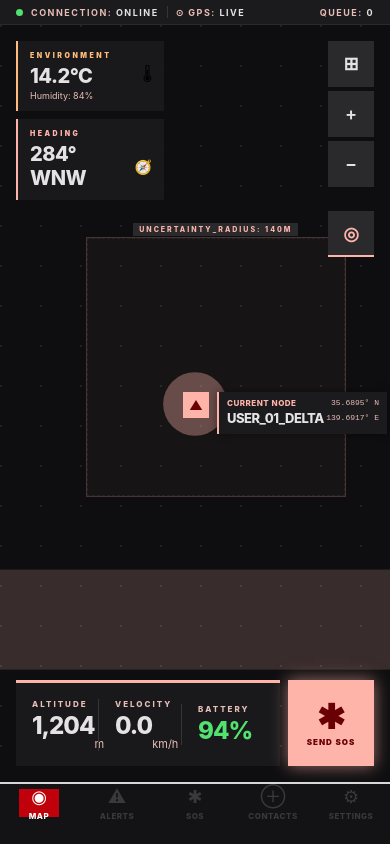
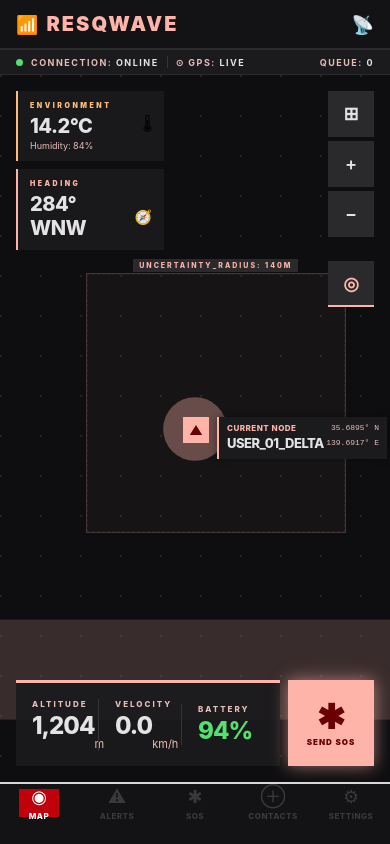
Before and after one commit to Sanchali-rif/ResQWave, a React Native app: screen / in a window 390 px wide. Built offline with nearby package versions, Linux system fonts and the light colour scheme.

Commit message:
feat: initialize MapScreen component for main application view

```diff
--- a/src/screens/MapScreen.js
+++ b/src/screens/MapScreen.js
@@ -85,6 +85,8 @@ function UncertaintyRing() {
 // ─── GPS Marker ────────────────────────────────────────────────────────────────
 function GPSMarker() {
     const glow = useRef(new Animated.Value(1)).current;
+    const [showTag, setShowTag] = useState(true);
+
     useEffect(() => {
         Animated.loop(
             Animated.sequence([
@@ -93,16 +95,22 @@ function GPSMarker() {
             ])
         ).start();
     }, []);
+
     return (
-        <View style={styles.markerWrapper} pointerEvents="none">
+        <View style={styles.markerWrapper}>
             {/* Glow blob */}
-            <Animated.View style={[styles.markerGlow, { transform: [{ scale: glow }] }]} />
-            {/* Icon square */}
+            <Animated.View style={[styles.markerGlow, { transform: [{ scale: glow }] }]} pointerEvents="none" />
+
+            {/* Icon square - Interactive */}
+            <TouchableOpacity activeOpacity={0.8} onPress={() => setShowTag(!showTag)}>
                 <View style={styles.markerIcon}>
                     <Text style={styles.markerIconText}>▲</Text>
                 </View>
-            {/* Telemetry tag */}
-            <View style={styles.telemetryTag}>
+            </TouchableOpacity>
+
+            {/* Telemetry tag - Toggleable */}
+            {showTag && (
+                <View style={styles.telemetryTag} pointerEvents="none">
                     <View style={styles.tagRow}>
                         <Text style={styles.tagLabel}>Current Node</Text>
                         <Text style={styles.tagCoord}>35.6895° N</Text>
@@ -112,58 +120,100 @@ function GPSMarker() {
                         <Text style={styles.tagCoord}>139.6917° E</Text>
                     </View>
                 </View>
+            )}
         </View>
     );
 }
 
 // ─── Left Data Column ─────────────────────────────────────────────────────────
-function LeftColumn() {
+function LeftColumn({ onShowHud }) {
     return (
-        <View style={styles.leftColumn} pointerEvents="none">
+        <View style={styles.leftColumn}>
             {/* Environment */}
-            <View style={[styles.dataCard, { borderLeftColor: C.secondary }]}>
+            <TouchableOpacity
+                activeOpacity={0.7}
+                onPress={() => onShowHud("AMBIENT SENSORS: NOMINAL")}
+                style={[styles.dataCard, { borderLeftColor: C.secondary }]}
+            >
                 <Text style={[styles.dataCardLabel, { color: C.secondary }]}>Environment</Text>
                 <View style={styles.dataCardRow}>
                     <Text style={styles.dataCardValue}>14.2°C</Text>
                     <Text style={styles.dataCardIcon}>🌡</Text>
                 </View>
                 <Text style={styles.dataCardSub}>Humidity: 84%</Text>
-            </View>
+            </TouchableOpacity>
+
             {/* Heading */}
-            <View style={[styles.dataCard, { borderLeftColor: C.primary }]}>
+            <TouchableOpacity
+                activeOpacity={0.7}
+                onPress={() => onShowHud("MAGNETIC HEADING: 284°")}
+                style={[styles.dataCard, { borderLeftColor: C.primary }]}
+            >
                 <Text style={[styles.dataCardLabel, { color: C.primary }]}>Heading</Text>
                 <View style={styles.dataCardRow}>
                     <Text style={styles.dataCardValue}>284° WNW</Text>
                     <Text style={styles.dataCardIcon}>🧭</Text>
                 </View>
-            </View>
+            </TouchableOpacity>
         </View>
     );
 }
 
 // ─── Right Control Cluster ─────────────────────────────────────────────────────
-function RightCluster({ zoomAnim, zoomLevel, onZoom, onRecenter }) {
+function RightCluster({ onZoom, onRecenter }) {
     return (
         <View style={styles.rightCluster}>
-            <CtrlBtn icon="⊞" />
-            <CtrlBtn icon="+" onPress={() => onZoom(+ZOOM_STEP)} />
-            <CtrlBtn icon="−" onPress={() => onZoom(-ZOOM_STEP)} />
+            <CtrlBtn icon="⊞" label="LAYERS" />
+            <CtrlBtn icon="+" label="ZOOM IN"  onPress={() => onZoom(+ZOOM_STEP)} />
+            <CtrlBtn icon="−" label="ZOOM OUT" onPress={() => onZoom(-ZOOM_STEP)} />
             <View style={{ height: 16 }} />
-            <CtrlBtn icon="◎" accent onPress={onRecenter} />
+            <CtrlBtn icon="◎" label="MY LOCATION" accent onPress={onRecenter} />
         </View>
     );
 }
 
-function CtrlBtn({ icon, onPress, accent }) {
-    const scale = useRef(new Animated.Value(1)).current;
+function CtrlBtn({ icon, label, onPress, accent }) {
+    const scale      = useRef(new Animated.Value(1)).current;
+    const tipOpacity = useRef(new Animated.Value(0)).current;
+    const tipTransX  = useRef(new Animated.Value(6)).current;
+    const tipTimer   = useRef(null);
+
     const handlePress = () => {
+        // Button spring
         Animated.sequence([
             Animated.timing(scale, { toValue: 0.82, duration: 70,  useNativeDriver: true }),
             Animated.timing(scale, { toValue: 1,    duration: 130, useNativeDriver: true }),
         ]).start();
+
+        // Tooltip slide-in
+        if (tipTimer.current) clearTimeout(tipTimer.current);
+        tipTransX.setValue(10);
+        Animated.parallel([
+            Animated.timing(tipOpacity, { toValue: 1, duration: 160, useNativeDriver: true }),
+            Animated.timing(tipTransX,  { toValue: 0, duration: 180, easing: Easing.out(Easing.quad), useNativeDriver: true }),
+        ]).start();
+
+        // Auto-hide after 1.2 s
+        tipTimer.current = setTimeout(() => {
+            Animated.timing(tipOpacity, { toValue: 0, duration: 300, useNativeDriver: true }).start();
+        }, 1200);
+
         onPress?.();
     };
+
     return (
+        <View style={styles.ctrlBtnWrapper}>
+            {/* Tooltip label (floats to the left) */}
+            <Animated.View
+                style={[
+                    styles.tooltip,
+                    { opacity: tipOpacity, transform: [{ translateX: tipTransX }] },
+                ]}
+                pointerEvents="none"
+            >
+                <Text style={styles.tooltipText}>{label}</Text>
+            </Animated.View>
+
             <TouchableOpacity onPress={handlePress} activeOpacity={1}>
                 <Animated.View style={[
                     styles.ctrlBtn,
@@ -173,22 +223,28 @@ function CtrlBtn({ icon, onPress, accent }) {
                     <Text style={[styles.ctrlBtnText, accent && { color: C.primary }]}>{icon}</Text>
                 </Animated.View>
             </TouchableOpacity>
+        </View>
     );
 }
 
 // ─── Bottom Bento Tray ─────────────────────────────────────────────────────────
-function BottomTray() {
+function BottomTray({ onShowHud }) {
     const sosScale = useRef(new Animated.Value(1)).current;
     const handleSOS = () => {
         Animated.sequence([
             Animated.timing(sosScale, { toValue: 0.9, duration: 100, useNativeDriver: true }),
             Animated.timing(sosScale, { toValue: 1,   duration: 150, useNativeDriver: true }),
         ]).start();
+        onShowHud("INITIATING EMERGENCY SOS...", 2000);
     };
     return (
         <View style={styles.tray}>
             {/* Telemetry strip */}
-            <View style={styles.trayTelemetry}>
+            <TouchableOpacity
+                activeOpacity={0.9}
+                onPress={() => onShowHud("SYSTEM TELEMETRY: SYNCED")}
+                style={styles.trayTelemetry}
+            >
                 <View style={styles.trayCell}>
                     <Text style={styles.trayCellLabel}>Altitude</Text>
                     <View style={styles.trayCellValueRow}>
@@ -209,7 +265,7 @@ function BottomTray() {
                         <Text style={[styles.trayCellValue, { color: C.tertiary }]}>94%</Text>
                     </View>
                 </View>
-            </View>
+            </TouchableOpacity>
 
             {/* SOS Button */}
             <TouchableOpacity onPress={handleSOS} activeOpacity={0.85}>
@@ -218,6 +274,21 @@ function BottomTray() {
                     <Text style={styles.sosBtnText}>SEND SOS</Text>
                 </Animated.View>
             </TouchableOpacity>
+        </View>
+    );
+}
+
+// ─── Header ───────────────────────────────────────────────────────────────────
+function Header() {
+    return (
+        <View style={styles.header}>
+            <View style={styles.headerLeft}>
+                <Text style={styles.headerIcon}>📶</Text>
+                <Text style={styles.headerTitle}>RESQWAVE</Text>
+            </View>
+            <View style={styles.headerRight}>
+                <Text style={styles.headerIcon}>📡</Text>
+            </View>
         </View>
     );
 }
@@ -237,11 +308,17 @@ function StatusStrip() {
         <View style={styles.statusStrip}>
             <View style={styles.statusLeft}>
                 <Animated.View style={[styles.statusDot, { opacity: dot }]} />
+                <TouchableOpacity activeOpacity={0.7}>
                     <Text style={styles.statusText}>Connection: <Text style={styles.statusVal}>Online</Text></Text>
+                </TouchableOpacity>
                 <View style={styles.statusDivider} />
+                <TouchableOpacity activeOpacity={0.7}>
                     <Text style={styles.statusText}>⊙ GPS: <Text style={styles.statusVal}>Live</Text></Text>
+                </TouchableOpacity>
             </View>
+            <TouchableOpacity activeOpacity={0.7}>
                 <Text style={styles.statusText}>Queue: <Text style={styles.statusVal}>0</Text></Text>
+            </TouchableOpacity>
         </View>
     );
 }
@@ -279,16 +356,18 @@ export default function MapScreen() {
     const zoomRef    = useRef(ZOOM_INIT);
     const [zoomLevel, setZoomLevel] = useState(ZOOM_INIT);
 
-    // HUD badge
+    // HUD message system
     const hudOpacity = useRef(new Animated.Value(0)).current;
     const hudTimeout = useRef(null);
+    const [hudMsg, setHudMsg] = useState("");
 
-    const showHud = useCallback(() => {
+    const showHud = useCallback((msg, duration = 900) => {
         if (hudTimeout.current) clearTimeout(hudTimeout.current);
+        setHudMsg(msg);
         Animated.timing(hudOpacity, { toValue: 1, duration: 150, useNativeDriver: true }).start();
         hudTimeout.current = setTimeout(() => {
             Animated.timing(hudOpacity, { toValue: 0, duration: 400, useNativeDriver: true }).start();
-        }, 900);
+        }, duration);
     }, [hudOpacity]);
 
     const handleZoom = useCallback((delta) => {
@@ -302,7 +381,7 @@ export default function MapScreen() {
             easing: Easing.out(Easing.quad),
             useNativeDriver: true,
         }).start();
-        showHud();
+        showHud(`${next.toFixed(2)}× ZOOM`);
     }, [zoomAnim, showHud]);
 
     const handleRecenter = useCallback(() => {
@@ -314,11 +393,14 @@ export default function MapScreen() {
             easing: Easing.out(Easing.quad),
             useNativeDriver: true,
         }).start();
-        showHud();
+        showHud("POSITION RECENTERED");
     }, [zoomAnim, showHud]);
 
     return (
         <View style={styles.root}>
+            {/* Top Bar Branding */}
+            <Header />
+
             {/* Telemetry status strip */}
             <StatusStrip />
 
@@ -342,18 +424,16 @@ export default function MapScreen() {
                 </Animated.View>
 
                 {/* ── Fixed overlays (not scaled) ── */}
-                <LeftColumn />
+                <LeftColumn onShowHud={showHud} />
                 <RightCluster
-                    zoomAnim={zoomAnim}
-                    zoomLevel={zoomLevel}
                     onZoom={handleZoom}
                     onRecenter={handleRecenter}
                 />
-                <BottomTray />
+                <BottomTray onShowHud={showHud} />
 
-                {/* ── Zoom HUD badge ── */}
+                {/* ── HUD badge ── */}
                 <Animated.View style={[styles.zoomHud, { opacity: hudOpacity }]} pointerEvents="none">
-                    <Text style={styles.zoomHudText}>{zoomLevel.toFixed(2)}×</Text>
+                    <Text style={styles.zoomHudText}>{hudMsg}</Text>
                 </Animated.View>
             </View>
         </View>
@@ -365,6 +445,38 @@ const styles = StyleSheet.create({
     root: {
         flex: 1,
         backgroundColor: C.background,
+    },
+
+    // ── Header ────────────────────────────────────────────────────────────────
+    header: {
+        flexDirection: "row",
+        justifyContent: "space-between",
+        alignItems: "center",
+        backgroundColor: C.background,
+        paddingHorizontal: 16,
+        paddingVertical: 12,
+        borderBottomWidth: 2,
+        borderBottomColor: C.surfaceContainerHigh,
+    },
+    headerLeft: {
+        flexDirection: "row",
+        alignItems: "center",
+        gap: 8,
+    },
+    headerIcon: {
+        color: C.primary,
+        fontSize: 18,
+    },
+    headerTitle: {
+        color: C.primary,
+        fontSize: 20,
+        fontWeight: "900",
+        letterSpacing: 2,
+        textTransform: "uppercase",
+    },
+    headerRight: {
+        flexDirection: "row",
+        alignItems: "center",
     },
 
     // ── Status Strip ──────────────────────────────────────────────────────────
@@ -597,6 +709,26 @@ const styles = StyleSheet.create({
         flexDirection: "column",
         gap: 4,
     },
+    ctrlBtnWrapper: {
+        flexDirection: "row",
+        alignItems: "center",
+        justifyContent: "flex-end",
+    },
+    tooltip: {
+        backgroundColor: "rgba(27,27,29,0.95)",
+        paddingHorizontal: 8,
+        paddingVertical: 4,
+        marginRight: 8,
+        borderRightWidth: 2,
+        borderRightColor: C.primary,
+    },
+    tooltipText: {
+        color: C.onBackground,
+        fontSize: 9,
+        fontWeight: "900",
+        letterSpacing: 1.2,
+        textTransform: "uppercase",
+    },
     ctrlBtn: {
         width: 46,
         height: 46,
@@ -621,20 +753,23 @@ const styles = StyleSheet.create({
         top: 16,
         alignSelf: "center",
         left: "50%",
-        transform: [{ translateX: -28 }],
+        transform: [{ translateX: -100 }],
+        width: 200,
         backgroundColor: "rgba(27,27,29,0.92)",
         borderWidth: 1,
         borderColor: C.primary,
         paddingHorizontal: 10,
-        paddingVertical: 4,
+        paddingVertical: 6,
         zIndex: 50,
+        alignItems: "center",
     },
     zoomHudText: {
         color: C.primary,
-        fontSize: 11,
-        fontWeight: "800",
+        fontSize: 10,
+        fontWeight: "900",
         letterSpacing: 1.5,
-        fontFamily: "monospace",
+        textTransform: "uppercase",
+        textAlign: "center",
     },
 
     // ── Bottom Bento Tray ─────────────────────────────────────────────────────
```
Lines whose indentation alone changed are shown as unchanged.
